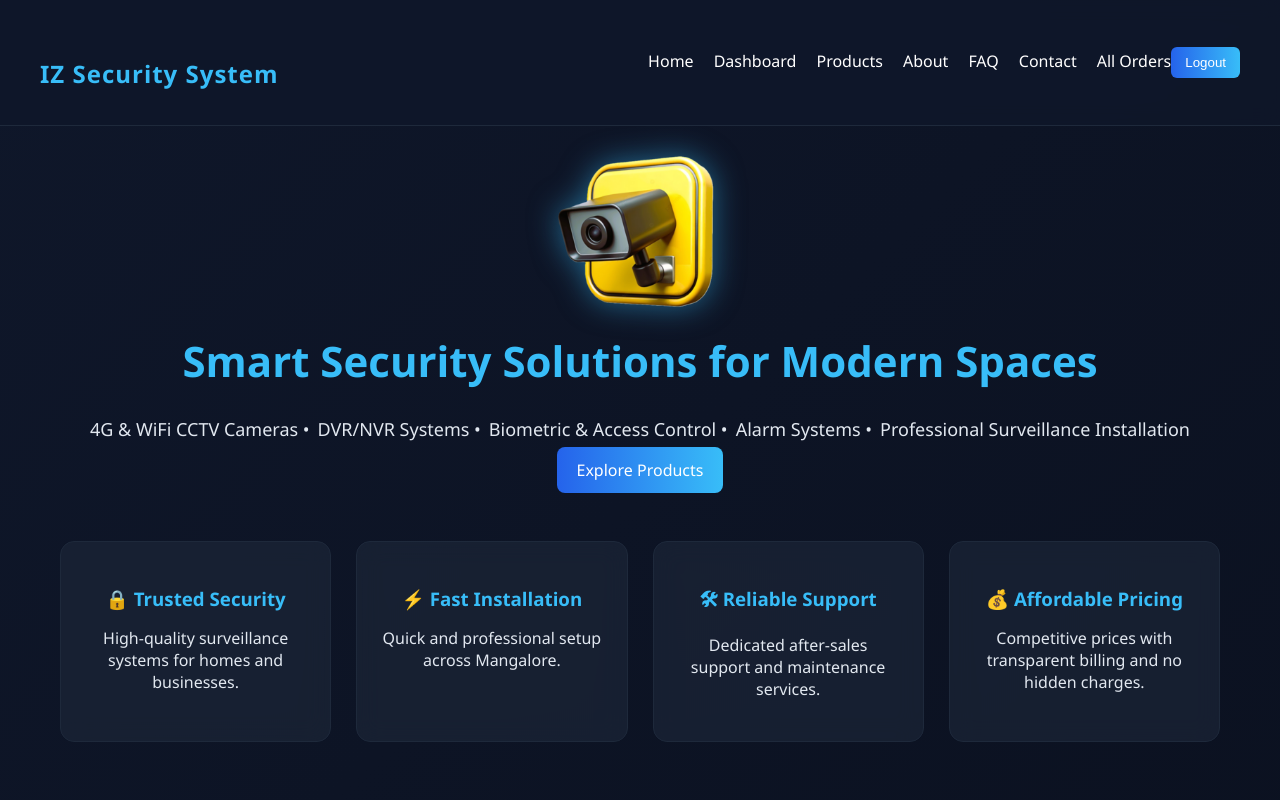
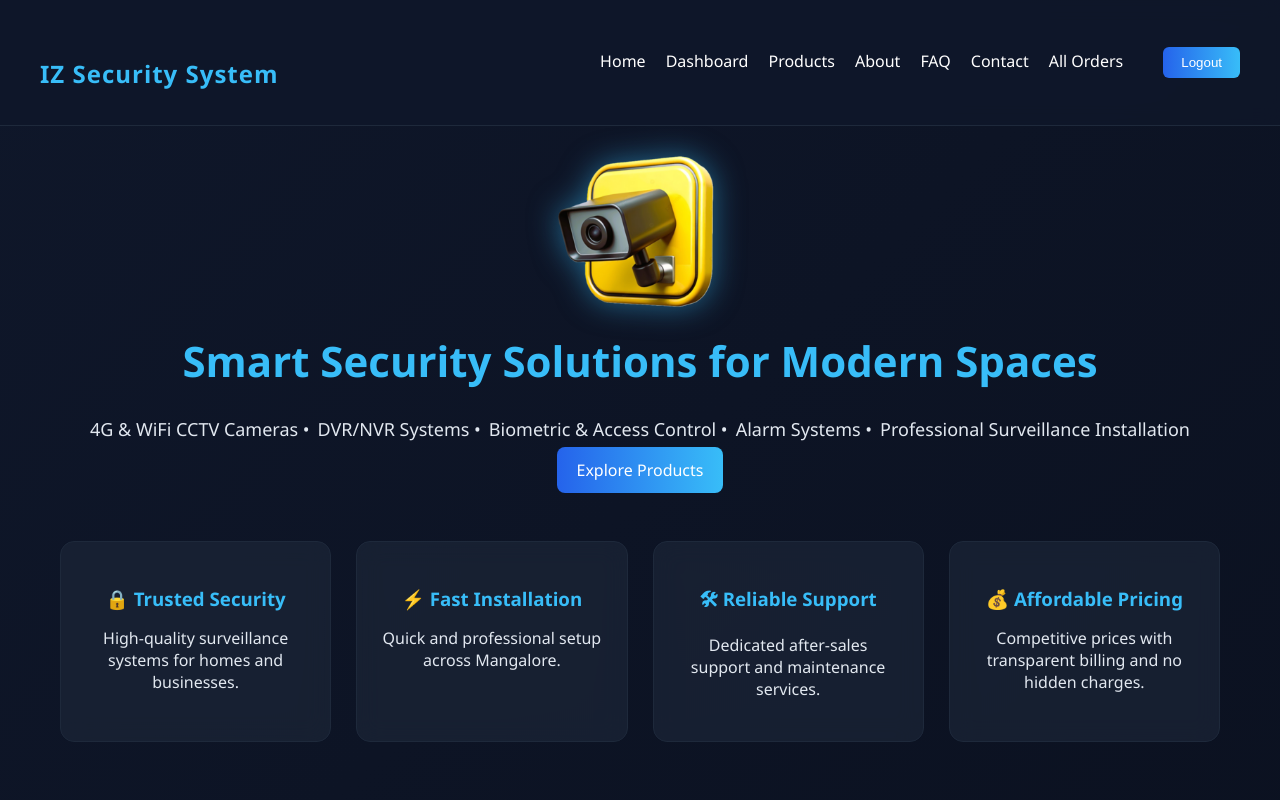
Before and after one commit to NehanShaikh/IZ_shop, a React (Create React App) app in the folder iz-security-frontend/: page / in a window 1280 px wide. Shown: the top 800 px of the page. Built offline with nearby package versions, Linux system fonts and the light colour scheme; no server answers; sample sign-in values are in the browser's storage.

Commit message:
first commit

```diff
--- a/iz-security-frontend/src/App.css
+++ b/iz-security-frontend/src/App.css
@@ -1207,3 +1207,8 @@ html, body {
 .services-line span:last-child::after {
   content: "";
 }
+
+.logout-btn {
+  margin-left: 40px;
+  padding: 8px 18px;
+}
--- a/iz-security-frontend/src/components/Navbar.js
+++ b/iz-security-frontend/src/components/Navbar.js
@@ -77,7 +77,7 @@ function Navbar({ user, setUser }) {
         {/* Auth */}
         {user ? (
           <button
-            className="button"
+            className="button logout-btn"
             onClick={() => {
               handleLogout();
               closeMenu();
```
